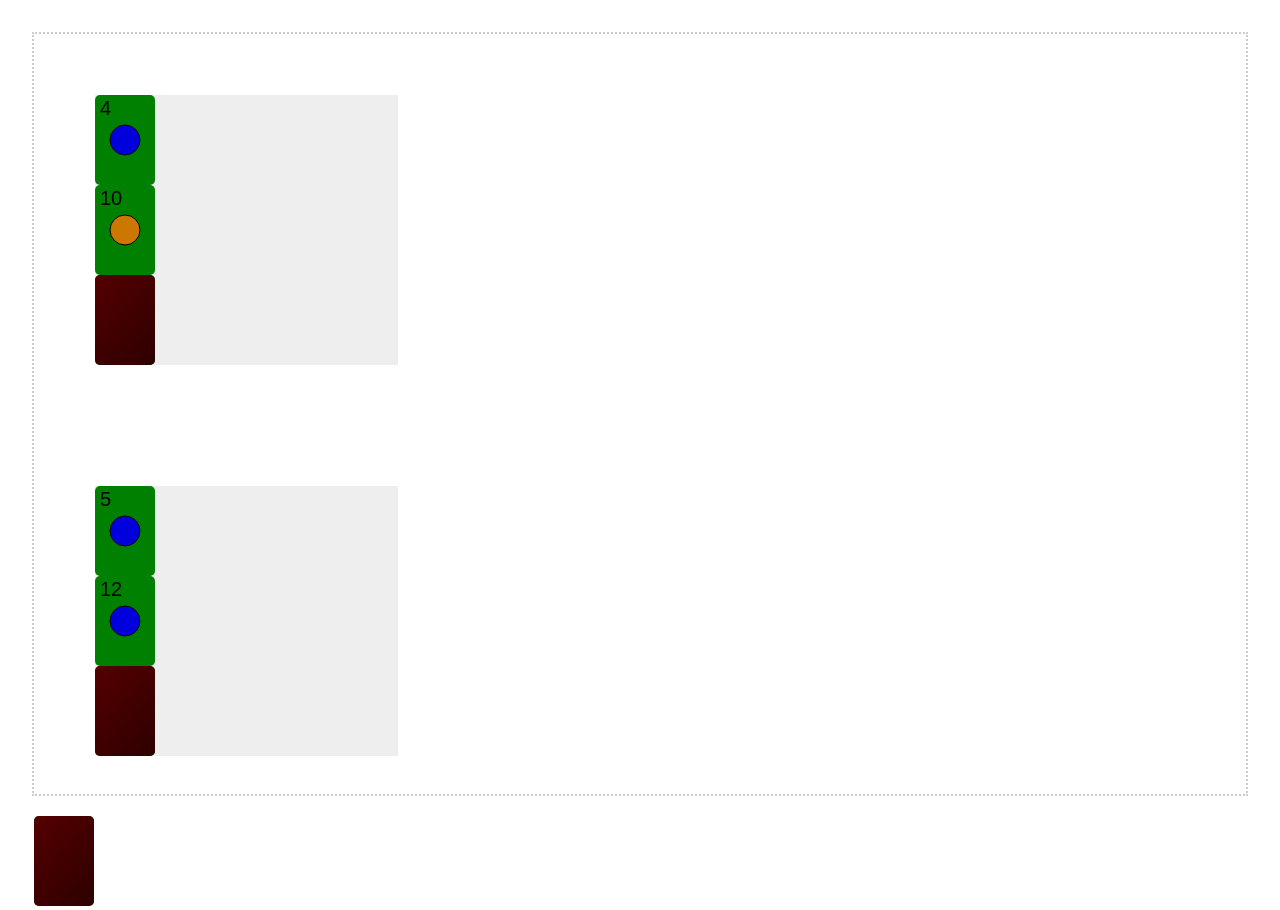
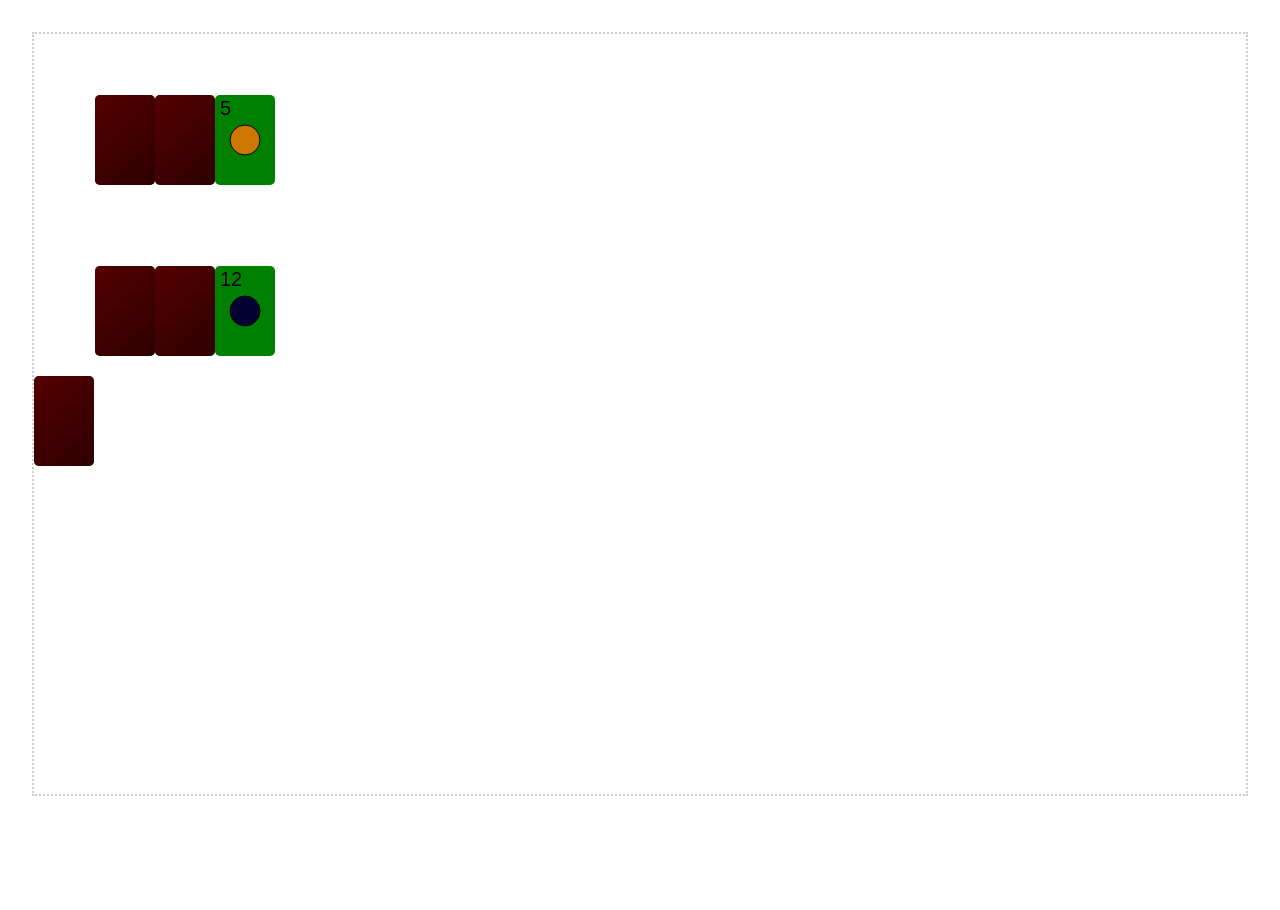
Before and after one commit to johnisahamster/solitaire-engine, an Angular app in the folder ng-solitaire-engine/: page / in a window 1280 px wide. After the commit the page ends 832 px from the top, so only its background shows below. Built offline with nearby package versions, Linux system fonts and the light colour scheme.

Commit message:
fix: cards flip up when they are at the end of a railroad by default

```diff
--- a/ng-solitaire-engine/src/app/components/_primitives/card/card.scss
+++ b/ng-solitaire-engine/src/app/components/_primitives/card/card.scss
@@ -1,4 +1,5 @@
 canvas {
     background-color: rgb(0, 128, 0);
     border-radius: 5px;
+    min-height: 90px;
 }
--- a/ng-solitaire-engine/src/app/components/_primitives/card/card.ts
+++ b/ng-solitaire-engine/src/app/components/_primitives/card/card.ts
@@ -9,7 +9,12 @@ import { CardModel, CardSuit } from '../../../models/card/card-model';
   styleUrl: './card.scss'
 })
 export class Card implements OnInit, AfterViewInit{
-  @Input() card: CardModel = new CardModel();
+
+  private model: CardModel = new CardModel();
+
+  @Input() set cardmodel(value: CardModel) {
+    this.model = value;
+  }
 
   @ViewChild('cardcanvas') cardcanvas!: ElementRef<HTMLCanvasElement>;
   private ctx!: CanvasRenderingContext2D;
@@ -18,7 +23,7 @@ export class Card implements OnInit, AfterViewInit{
   }
 
   ngOnInit(): void {
-    console.log(this.card);
+    console.log(this.model);
   }
 
   ngOnChanges(changes: SimpleChanges): void {
@@ -31,7 +36,7 @@ export class Card implements OnInit, AfterViewInit{
   }
 
   private drawCanvas() {
-    if (this.card.isFaceDown()) {
+    if (this.model.isFaceDown()) {
       var grd = this.ctx.createLinearGradient(0, 0, 100, 100);
       grd.addColorStop(0, "#550000");
       grd.addColorStop(1, "#200000");
@@ -46,15 +51,15 @@ export class Card implements OnInit, AfterViewInit{
       this.ctx.stroke();
       this.ctx.font = "20px Arial";
       this.ctx.fillStyle = "#000000";
-      this.ctx.fillText(this.card.getNumber().toString(), 5, 20);
+      this.ctx.fillText(this.model.getNumber().toString(), 5, 20);
     }
 
   }
 
   private getColorByCardValue() : string {
     try {
-      console.log(this.card.getSuit());
-      switch (this.card.getSuit()) {
+      console.log(this.model.getSuit());
+      switch (this.model.getSuit()) {
         case CardSuit.Diamonds:
           return '#cc7700';
         case CardSuit.Spades:
--- a/ng-solitaire-engine/src/app/components/stacks/railroads/railroad/railroad.html
+++ b/ng-solitaire-engine/src/app/components/stacks/railroads/railroad/railroad.html
@@ -1,5 +1,9 @@
-<div #railroad cdkDropList cdkDropListOrientation="mixed" class="railroad" (cdkDropListDropped)="drop($event)" [cdkDropListData]="cards">
+<div #railroad cdkDropList cdkDropListOrientation="vertical" class="railroad" (cdkDropListDropped)="drop($event)" [cdkDropListData]="cards" [cdkDropListEnterPredicate]="enterPredicate" [cdkDropListSortPredicate]="sortPredicate">
     @for (card of cards; track card) {
-        <se-card cdkDrag cdkDragBoundary=".gameboard" [card]="card"></se-card>
+        @if ($index == cards.length - 1) {
+            <se-card cdkDrag cdkDragBoundary=".gameboard" [cardmodel]="card.flipFaceUp()" [cdkDragDisabled]="false"></se-card>
+        } @else {
+            <se-card cdkDrag cdkDragBoundary=".gameboard" [cardmodel]="card" [cdkDragDisabled]="true"></se-card>
+        }
     }
 </div>
--- a/ng-solitaire-engine/src/app/components/stacks/railroads/railroad/railroad.scss
+++ b/ng-solitaire-engine/src/app/components/stacks/railroads/railroad/railroad.scss
@@ -1,8 +1,11 @@
 .railroad {
     background-color: #eeeeee;
-    height: 25%;
-    width: 25%;
+    height: fit-content;
+    width: fit-content;
     margin: 5%;
+    display: flex;
+    align-content: center;
+    max-height: 50px;
 }
 .cdk-drag-placeholder {
     opacity: 0;
@@ -27,5 +30,12 @@
     display: flex;
     flex-direction: row;
     box-sizing: border-box;
+    align-items: center;
+    justify-content: center;
     cursor: grab;
 }
+
+se-card {
+  display: flex;
+  flex-direction: row;
+}
--- a/ng-solitaire-engine/src/app/components/stacks/railroads/railroad/railroad.ts
+++ b/ng-solitaire-engine/src/app/components/stacks/railroads/railroad/railroad.ts
@@ -2,6 +2,7 @@ import { ApplicationRef, Component } from '@angular/core';
 import { Card } from '../../../_primitives/card/card';
 import { CdkDrag, CdkDragDrop, CdkDropList, moveItemInArray, transferArrayItem } from '@angular/cdk/drag-drop';
 import { CardModel } from '../../../../models/card/card-model';
+import { TargetMenuAim } from '@angular/cdk/menu';
 
 @Component({
   selector: 'se-railroad',
@@ -16,8 +17,8 @@ import { CardModel } from '../../../../models/card/card-model';
 export class Railroad {
 
   public cards: CardModel[] = [
-    new CardModel(false),
-    new CardModel(false),
+    new CardModel(true),
+    new CardModel(true),
     new CardModel(),
   ];
 
@@ -27,24 +28,35 @@ export class Railroad {
 
   public drop(event: CdkDragDrop<CardModel[]>) {
     console.log("dropped");
-    if (event.previousContainer === event.container) {
-      moveItemInArray(this.cards, event.previousIndex, event.currentIndex);
-    } else {
-      transferArrayItem(event.previousContainer.data, event.container.data, event.previousIndex, event.currentIndex);
-    }
-
-    //TODO: FOR FUN
-    for (let index = 0; index < this.cards.length; index++) {
-      this.cards[index].flip();
-    }
+    transferArrayItem(event.previousContainer.data, event.container.data, event.previousIndex, event.currentIndex);
+    // if (event.previousContainer != event.container) {
+    //   if (event.currentIndex == event.container.data.length) {
+    //     transferArrayItem(event.previousContainer.data, event.container.data, event.previousIndex, event.currentIndex);
+    //   }
+    // }
     this.ref.tick();
   }
 
-  public enterPredicate() {
+  public enterPredicate(drag: CdkDrag, drop: CdkDropList) : boolean {
+    const targetList = drop.data as CardModel[];
+    const targetElement = drop.element.nativeElement;
 
+    // Allow drop if hovering over last position
+    // const dropRect = targetElement.getBoundingClientRect();
+    // const dragPos = drag._dragRef.getFreeDragPosition();
+    // return dragPos.x >= dropRect.right - 50;
+
+    return true;
   }
 
-  public sortPredicate(index: number, item: CdkDrag<CardModel>) {
-    return index == this.cards.length; //only place in last position
+  public sortPredicate(index: number, drag: CdkDrag, drop: CdkDropList) : boolean {
+    const targetList = drop.data as CardModel[];
+
+    if (index == targetList.length) {
+      return true;
+    } else {
+      return false;
+    }
+    // return true;
   }
 }
--- a/ng-solitaire-engine/src/app/models/card/card-model.ts
+++ b/ng-solitaire-engine/src/app/models/card/card-model.ts
@@ -3,7 +3,7 @@ export class CardModel {
   constructor(
     private faceDown : boolean = true,
     private suit : CardSuit = this.newSuit(),
-    private number : CardNumber = this.newNumber()
+    private number : CardNumber = this.newNumber(),
   ) {
   }
 
@@ -27,14 +27,17 @@ export class CardModel {
   }
 
   //setters
-  public flip() {
+  public flip() : CardModel {
     this.faceDown = !this.faceDown;
+    return this;
   }
-  public flipFaceDown() {
+  public flipFaceDown() : CardModel {
     this.faceDown = true;
+    return this;
   }
-  public flipFaceUp() {
+  public flipFaceUp() : CardModel {
     this.faceDown = false;
+    return this;
   }
 
   private newSuit() : CardSuit {
--- a/ng-solitaire-engine/src/styles.scss
+++ b/ng-solitaire-engine/src/styles.scss
@@ -28,4 +28,8 @@ body { margin: 0; font-family: Roboto, "Helvetica Neue", sans-serif; }
 se-card {
   width: 60px;
   height: 90px;
+  overflow: hidden;
 }
+se-card:last-child {
+  overflow: visible;
+}
```
